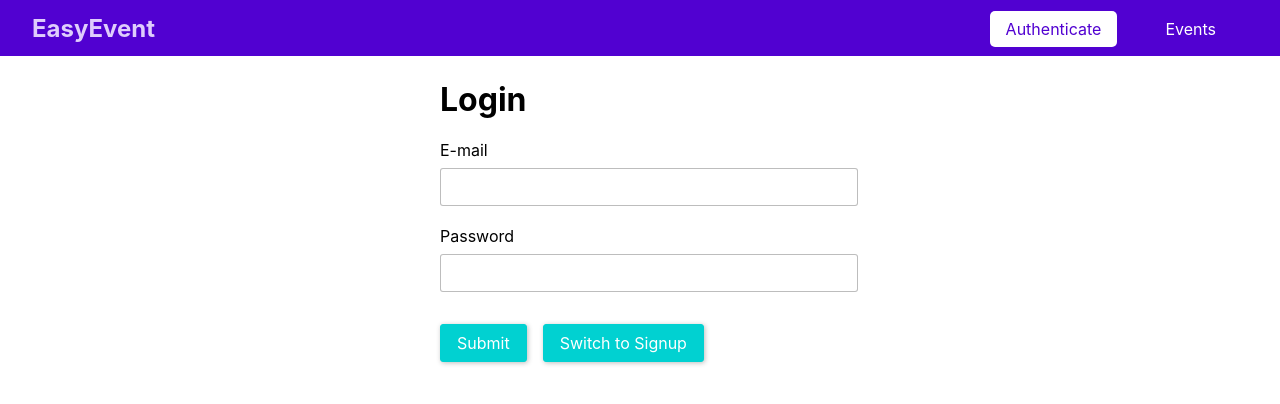
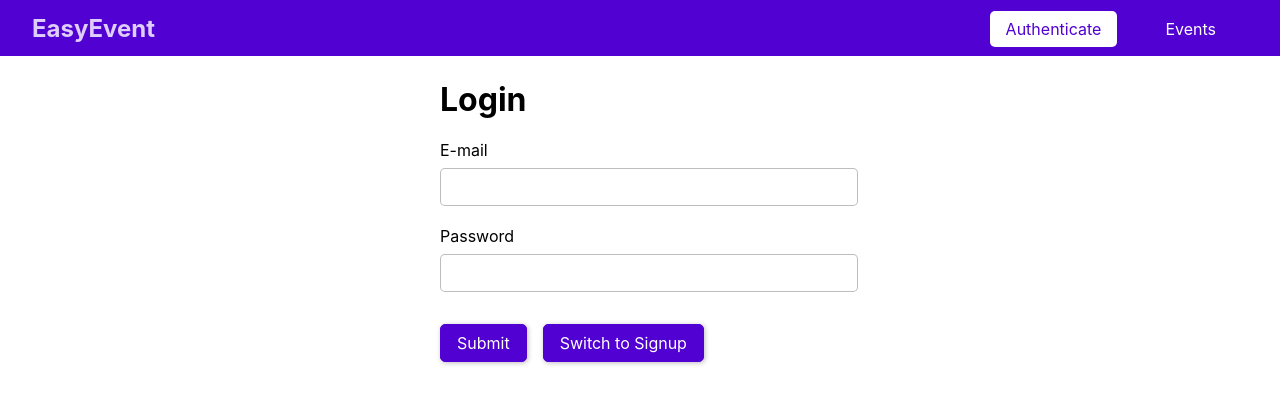
Before and after one commit to hyuko21/graphql-event-booking, a React (Create React App) app in the folder frontend/: page /auth in a window 1280 px wide. Shown: the top 404 px of the page. Built offline with nearby package versions, Linux system fonts and the light colour scheme.

Commit message:
move css from auth.css to index.css

```diff
--- a/frontend/src/index.css
+++ b/frontend/src/index.css
@@ -6,3 +6,45 @@ body {
   -webkit-font-smoothing: antialiased;
   -moz-osx-font-smoothing: grayscale;
 }
+
+.form-control label,
+.form-control input {
+  width: 100%;
+  display: block;
+}
+
+.form-control input {
+  border: 1px solid rgba(0, 0, 0, 0.26);
+  border-radius: 5px;
+  padding: 0.5rem;
+  font: inherit;
+}
+
+.form-control label {
+  margin-bottom: 0.5rem;
+}
+
+.form-control {
+  margin-bottom: 1.25rem;
+}
+
+.form-actions button,
+.btn {
+  background: #5101d1;
+  font: inherit;
+  border: 1px solid #5101d1;
+  border-radius: 5px;
+  padding: 0.5rem 1rem;
+  margin: 0.75rem 1rem 0 0;
+  box-shadow: 1px 1px 5px rgba(0, 0, 0, 0.26);
+  color: #fff;
+  cursor: pointer;
+}
+
+.form-actions button:hover,
+.form-actions button:active,
+.btn:hover,
+.btn:active {
+  background: #6219d6;
+  border-color: #6219d6;
+}
--- a/frontend/src/pages/Auth/styles.css
+++ b/frontend/src/pages/Auth/styles.css
@@ -3,42 +3,3 @@
   max-width: 80%;
   margin: 5rem auto;
 }
-
-.form-control label,
-.form-control input {
-  width: 100%;
-  display: block;
-}
-
-.form-control input {
-  border: 1px solid rgba(0, 0, 0, 0.26);
-  border-radius: 3px;
-  padding: 0.5rem;
-  font: inherit;
-}
-
-.form-control label {
-  margin-bottom: 0.5rem;
-}
-
-.form-control {
-  margin-bottom: 1.25rem;
-}
-
-.form-actions button {
-  background: #01d1d1;
-  font: inherit;
-  border: 1px solid #01d1d1;
-  border-radius: 3px;
-  padding: 0.5rem 1rem;
-  margin: 0.75rem 1rem 0 0;
-  box-shadow: 1px 1px 5px rgba(0, 0, 0, 0.26);
-  color: #fff;
-  cursor: pointer;
-}
-
-.form-actions button:hover,
-.form-actions button:active {
-  background: #01a7a7;
-  border-color: #01a7a7;
-}
```
